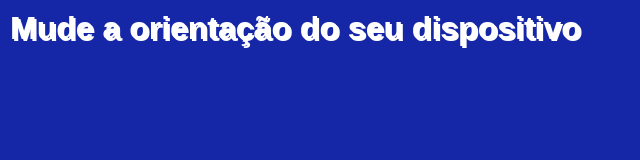
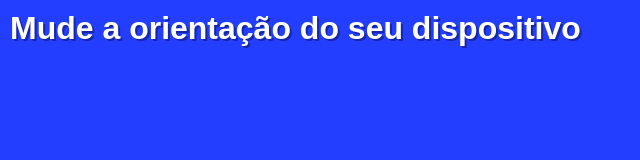
Before and after one commit to Paulo-Jrfc/html-css, a plain HTML site: page exercicios/ex026/mq002/index.html in a window 1280 px wide. Shown: the whole page, without its empty margins (0-640 px from the left). Drawn offline with Linux system fonts and the light colour scheme.

Commit message:
Executando o capítulo 25

```diff
--- a/exercicios/ex026/mq002/estilos/style.css
+++ b/exercicios/ex026/mq002/estilos/style.css
@@ -11,13 +11,13 @@
 html, body {
     width: 100vw;
     height: 100vh;
-    background-color: #1526a7;
+    background-color: #233eff;
     background-size: contain;
     background-repeat: no-repeat;
 }
 
 h1 {
     color: white;
-    text-shadow: 2px 2px 0px ;
+    text-shadow: 2px 2px 0px #1526a7;
     padding: 10px;
 }
--- /dev/null
+++ b/exercicios/ex026/mq003/estilos/style.css
@@ -0,0 +1,40 @@
+@charset "UTF8";
+
+/* Declarações gerais */
+@media all {
+    * {
+        margin: 0px;
+        padding: 0px;
+        font-family: Arial, Helvetica, sans-serif;
+    }
+
+    html, body {
+        width: 100vw;
+        height: 100vh;
+        background-color: #233eff;
+        background-size: contain;
+        background-repeat: no-repeat;
+    }
+
+    h1 {
+        color: white;
+        text-shadow: 2px 2px 0px #1526a7;
+        padding: 10px;
+    }
+
+    /* Declarações retrato */
+    @media screen and (orientation: portrait) {
+        body{
+            background-image: url(../imagens/cev-portrait.jpg);
+            background-position: center bottom;
+        }
+    }
+}
+
+/* Declarações paisagem */
+@media screen and (orientation: landscape){
+    body{
+        background-image: url(../imagens/cev-landscape.jpg);
+        background-position: left bottom;
+    }
+}
```
Also changed, not shown: exercicios/ex026/mq003/index.html (added, +13 -0 lines), exercicios/ex026/mq003/imagens/cev-landscape.jpg (added), exercicios/ex026/mq003/imagens/cev-portrait.jpg (added).
